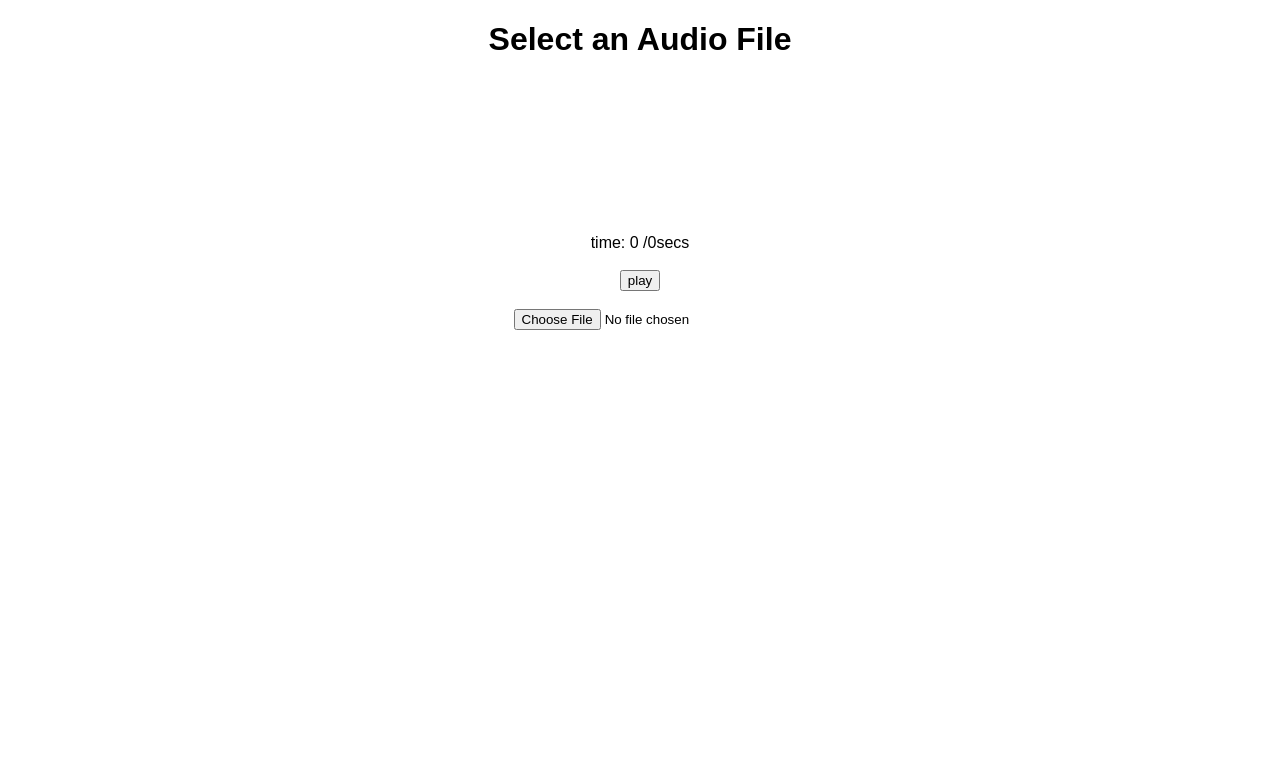
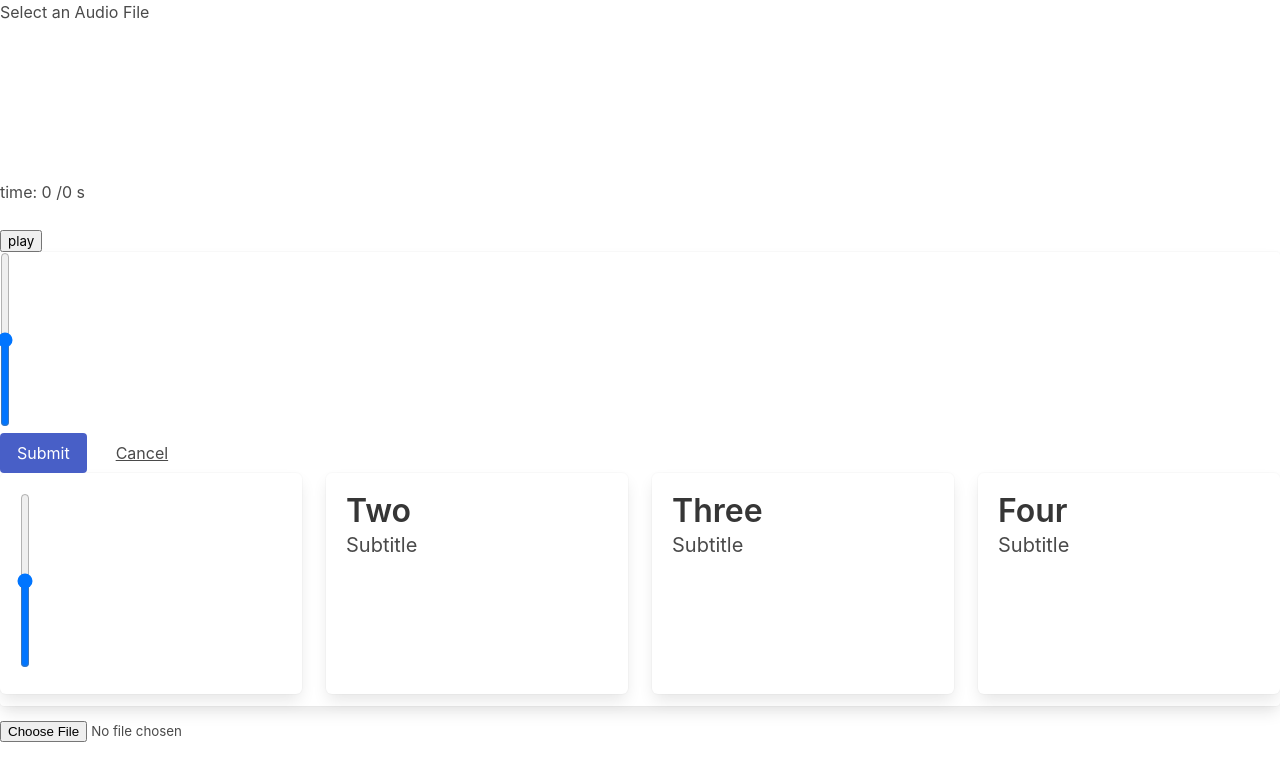
Before and after one commit to guillaumeAder1/audioVisual, a React (Create React App) app: page / in a window 1280 px wide. Both pictures are taken after a click on the button "play". Shown: the top 780 px of the page. Built offline with nearby package versions, Linux system fonts and the light colour scheme.

Commit message:
add bulma css, and change design

```diff
--- a/package.json
+++ b/package.json
@@ -3,6 +3,7 @@
   "version": "0.1.0",
   "private": true,
   "dependencies": {
+    "bulma": "^0.7.1",
     "d3": "^4.13.0",
     "fetch": "^1.1.0",
     "react": "^16.2.0",
--- a/src/App.css
+++ b/src/App.css
@@ -1,4 +1,4 @@
-.App {
+/* .App {
     text-align: center;
 }
 
@@ -23,6 +23,18 @@
 }
 
 @keyframes App-logo-spin {
-  from { transform: rotate(0deg); }
-  to { transform: rotate(360deg); }
+    from {
+        transform: rotate(0deg);
     }
+    to {
+        transform: rotate(360deg);
+    }
+} */
+
+input[type=range][orient=vertical] {
+    writing-mode: bt-lr;
+    -webkit-appearance: slider-vertical;
+    width: 8px;
+    height: 175px;
+    padding: 0 5px;
+}
--- /dev/null
+++ b/src/component/fader.js
@@ -0,0 +1,69 @@
+import React from 'react';
+
+
+class Fader extends React.Component {
+    constructor(props) {
+        super();
+        this.getSliderVal = this.getSliderVal.bind(this)
+        this.state = {
+            value: 1
+        }
+    }
+    getSliderVal(e) {
+        const value = e.target.value
+        this.setState({ value: value })
+        this.props.callback(value)
+        console.log(value)
+    }
+    render() {
+        return (
+            <div className="card">
+                <div clasNames="content">
+                    <input type="range" orient="vertical" value={this.state.value} min="0" max="2" step="0.1" onChange={this.getSliderVal} />
+                    <div class="field is-grouped">
+                        <div class="control">
+                            <button class="button is-link">Submit</button>
+                        </div>
+                        <div class="control">
+                            <button class="button is-text">Cancel</button>
+                        </div>
+                    </div>
+                </div>
+
+
+
+                <div className="tile is-ancestor">
+                    <div className="tile is-parent">
+                        <article className="tile is-child box">
+                            <input type="range" orient="vertical" value={this.state.value} min="0" max="2" step="0.1" onChange={this.getSliderVal} />
+
+                        </article>
+                    </div>
+                    <div className="tile is-parent">
+                        <article className="tile is-child box">
+                            <p className="title">Two</p>
+                            <p className="subtitle">Subtitle</p>
+                        </article>
+                    </div>
+                    <div className="tile is-parent">
+                        <article className="tile is-child box">
+                            <p className="title">Three</p>
+                            <p className="subtitle">Subtitle</p>
+                        </article>
+                    </div>
+                    <div className="tile is-parent">
+                        <article className="tile is-child box">
+                            <p className="title">Four</p>
+                            <p className="subtitle">Subtitle</p>
+                        </article>
+                    </div>
+                </div>
+
+            </div>
+
+        );
+    }
+}
+
+
+export default Fader
--- a/src/component/spectrum.js
+++ b/src/component/spectrum.js
@@ -1,5 +1,6 @@
 import React from 'react';
 import TrackDetails from './trackDetails'
+import Fader from './fader'
 //https://stackoverflow.com/questions/22073716/create-a-waveform-of-the-full-track-with-web-audio-api
 //https://wavesurfer-js.org/examples/
 class Spectrum extends React.Component {
@@ -11,6 +12,7 @@ class Spectrum extends React.Component {
             duration: 0,
             isplaying: false,
             curfile: null,
+            sliderVal: 1
         }
         this.isplaying = false;
         this.init = this.init.bind(this);
@@ -18,6 +20,7 @@ class Spectrum extends React.Component {
         this.play = this.play.bind(this)
         this.trackTime = this.trackTime.bind(this)
         this.reset = this.reset.bind(this)
+        this.getSliderVal = this.getSliderVal.bind(this)
 
         this.interval = false;
 
@@ -131,6 +134,13 @@ class Spectrum extends React.Component {
     componentDidMount() {
         this.audio.addEventListener('ended', this.reset)
     }
+
+    getSliderVal(e) {
+        this.audio.playbackRate = e
+        // console.log(e.target.value)
+        // this.audio.playbackRate = e.target.value
+        //this.setState({ sliderVal: e.target.value })
+    }
     render() {
 
         return (
@@ -140,6 +150,8 @@ class Spectrum extends React.Component {
                 <TrackDetails total={this.state.duration} current={this.state.curtime} />
                 <br />
                 <button onClick={this.play}>play</button>
+                {/* <input type="range" orient="vertical" value={this.state.sliderVal} min="0" max="2" step="0.1" onChange={this.getSliderVal} /> */}
+                {this.audio && <Fader callback={(val) => this.audio.playbackRate = val} />}
             </div>
         );
     }
--- a/src/component/trackDetails.js
+++ b/src/component/trackDetails.js
@@ -12,7 +12,7 @@ const TrackDetails = (props) => {
     }
 
     return (
-        <div> time: {Math.round(props.current)} /{Math.round(props.total)}secs </div>
+        <div> time: {Math.round(props.current)} /{Math.round(props.total)} s </div>
     );
 }
 
--- a/src/index.js
+++ b/src/index.js
@@ -3,6 +3,7 @@ import ReactDOM from 'react-dom';
 import './index.css';
 import App from './App';
 import registerServiceWorker from './registerServiceWorker';
+import 'bulma/css/bulma.css'
 
 ReactDOM.render(<App />, document.getElementById('root'));
 registerServiceWorker();
```
Also changed, not shown: 1 other file (tests, documents, lock files or other folders). Lines whose indentation alone changed are shown as unchanged.
